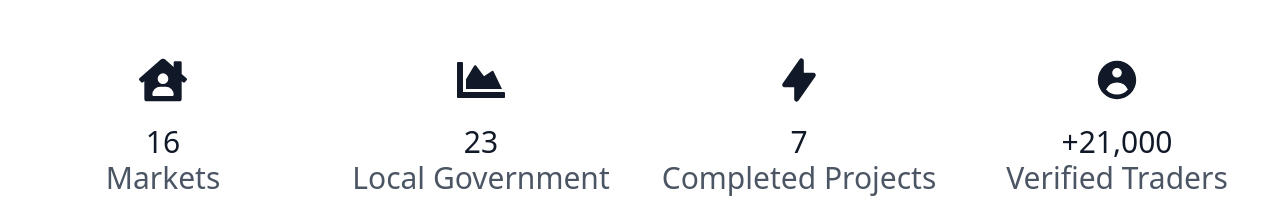
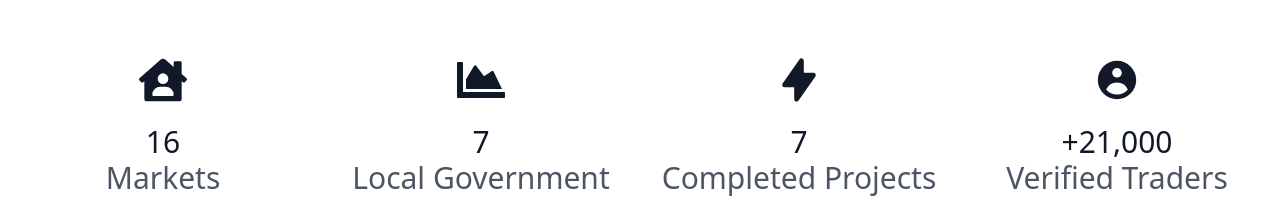
Before and after one commit to general-Dee/kmdmc, a Next.js app: page / in a window 1280 px wide. Shown: the part 1500-1701 px from the top of the page. Built offline with nearby package versions, Linux system fonts and the light colour scheme.

Commit message:
endtime19

```diff
--- a/components/Selling_points.tsx
+++ b/components/Selling_points.tsx
@@ -15,7 +15,7 @@ function Selling_points() {
             </div>
             <div className="p-4 sm:w-1/4 w-1/2">
                 <FaChartArea className='w-10 h-10 mx-auto my-5 text-gray-900 md:w-12 md:h-12 lg:w-18 lg:h-18' />
-                <h2 className="title-font font-medium text-xl md:text-2xl lg:text-3xl text-gray-900">23</h2>
+                <h2 className="title-font font-medium text-xl md:text-2xl lg:text-3xl text-gray-900">7</h2>
                 <p className="leading-relaxed text-xl md:text-2xl lg:text-3xl">Local Government Areas</p>
             </div>
             <div className="p-4 sm:w-1/4 w-1/2">
--- a/pages/projects.tsx
+++ b/pages/projects.tsx
@@ -86,7 +86,7 @@ function projects() {
           <Link href={"/projects/kasuwanmagaji"}>
             <div className="lg:w-1/3 sm:w-1/2 p-4 cursor-pointer">
               <div className="flex relative">
-                <img alt="gallery" className="absolute inset-0 w-full h-full object-cover object-center" src="/img/kasuwanmagaji/2.jpg"/>
+                <img alt="gallery" className="absolute inset-0 w-full h-full object-cover object-center" src="/img/kasuwanmagaji/10.jpg"/>
                 <div className="px-8 py-10 relative z-10 w-full border-4 border-gray-200 bg-white opacity-0 hover:opacity-100">
                   <h2 className="tracking-widest text-sm title-font font-medium text-indigo-500 mb-1">ZARIA LGA</h2>
                   <h1 className="title-font text-lg font-medium text-gray-900 mb-3">Dan Magaji</h1>
```
